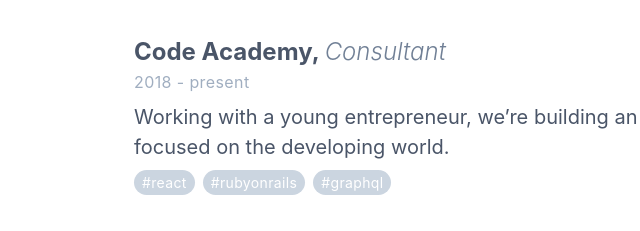
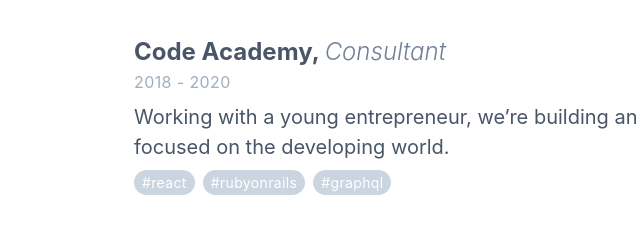
Before and after one commit to achan/amoschan-gatsby, a Gatsby site: page / in a window 1280 px wide. Shown: the part 769-1000 px from the top of the page, 130-770 px from the left. Built offline with nearby package versions, Linux system fonts and the light colour scheme; Gatsby itself is replaced by a stand-in of ours.

Commit message:
End of Code Academy contract

```diff
--- a/src/pages/index.js
+++ b/src/pages/index.js
@@ -92,7 +92,7 @@
       company: "Code Academy",
       title: "Consultant",
       tags: ["react", "rubyonrails", "graphql"],
-      tenure: "2018 - present",
+      tenure: "2018 - 2020",
       description: `Working with a young entrepreneur, we’re building an <abbr title="Learning Management System">LMS</abbr> that’s primarily focused on the developing world.`
     },
     {
```
